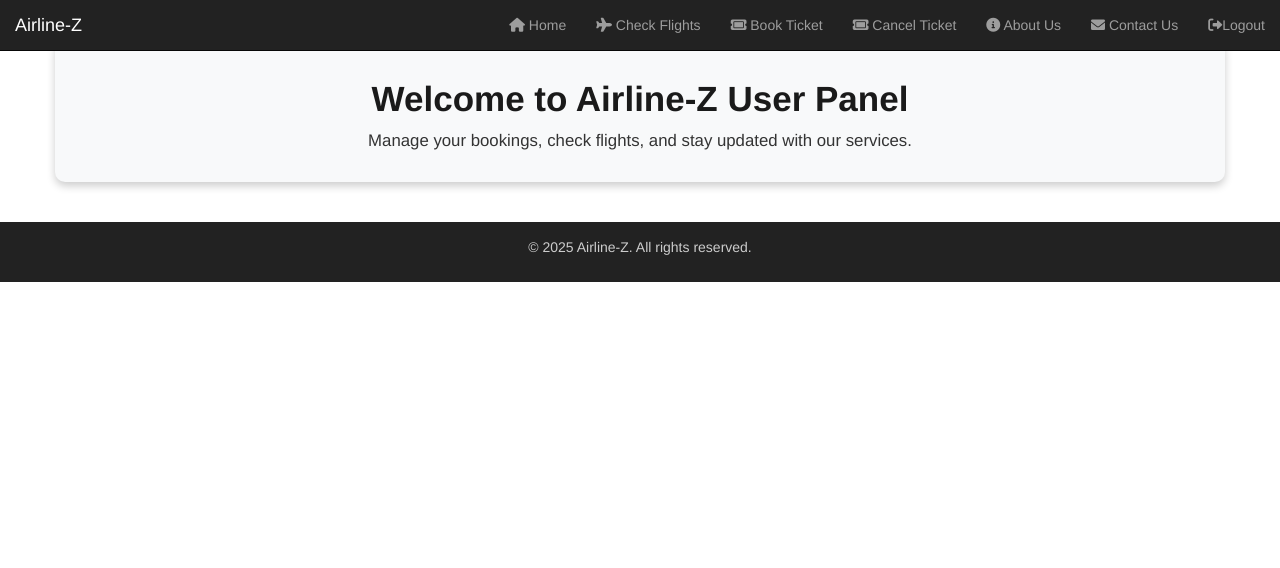
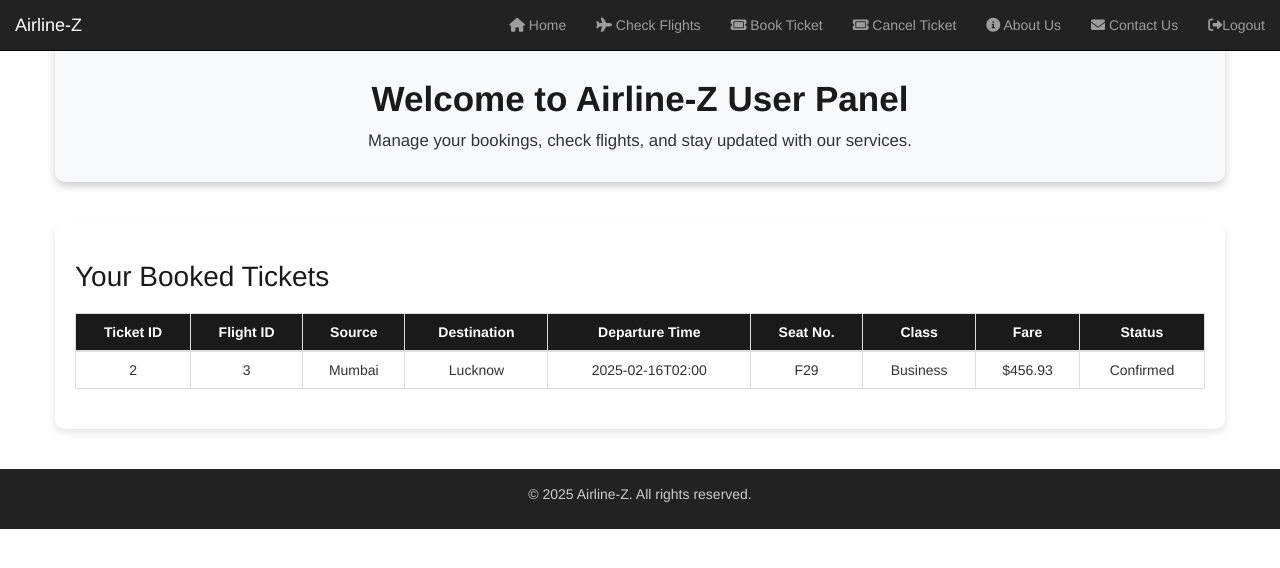
Before and after one commit to dibyasmitahati/Airline-Management-System, a Flask app: page /user/user-panel in a window 1280 px wide. Shown: the top 568 px of the page. Run offline with Flask 3, Linux system fonts and the light colour scheme; a user stored in the database is signed in; data comes from the database, SQL or seed files in the repository; both versions use the stored data as it was after the commit; some libraries are stand-ins or nearby versions.

Commit message:
Final Commit

```diff
--- a/app.py
+++ b/app.py
@@ -586,7 +586,39 @@ def user_logout():
 @app.route('/user/user-panel')
 @login_required
 def user_panel():
-    return render_template('user/user-panel.html')
+    try:
+        # Fetch the logged-in user's ID from the session
+        user_id = session.get('user_id')  # Get user_id from session
+
+        if not user_id:
+            flash("You must be logged in to access this page.", "warning")
+            return redirect(url_for('user_login'))
+
+        # Connect to the database
+        conn = get_db_connection()
+
+        # Fetch tickets associated with the logged-in user
+        tickets = conn.execute('''
+            SELECT t.ticket_id, t.flight_id, t.seat_no, t.date_of_journey, t.flight_class, t.fare, t.status,
+                   f.source, f.destination, f.departure_time, f.duration
+            FROM ticket t
+            JOIN flight f ON t.flight_id = f.flight_id
+            WHERE t.passenger_id IN (
+                SELECT passenger_id FROM passenger WHERE user_id = ?
+            )
+        ''', (user_id,)).fetchall()
+
+        conn.close()
+
+        # Convert the tickets to a list of dictionaries for easier use in the template
+        tickets_list = [dict(ticket) for ticket in tickets]
+
+        # Render the template with the tickets data
+        return render_template('user/user-panel.html', tickets=tickets_list)
+    except Exception as e:
+        print(f"Error fetching tickets: {e}")
+        flash("An error occurred while fetching your tickets. Please try again later.", "danger")
+        return render_template('user/user-panel.html', tickets=[])
 
 
 @app.route('/book-ticket', methods=['GET', 'POST'])
--- a/static/css/user/user-panel.css
+++ b/static/css/user/user-panel.css
@@ -43,3 +43,42 @@
     color: #fff;
     text-decoration: none;
 }
+
+/* Tickets Section Styling */
+.tickets-section {
+    margin: 40px auto;
+    padding: 20px;
+    background-color: #ffffff;
+    border-radius: 10px;
+    box-shadow: 0px 4px 8px rgba(0, 0, 0, 0.1);
+}
+
+.tickets-section h2 {
+    color: #1a1a1a;
+    font-size: 2em;
+    margin-bottom: 20px;
+}
+
+.tickets-section table {
+    width: 100%;
+    border-collapse: collapse;
+}
+
+.tickets-section th, .tickets-section td {
+    padding: 12px;
+    text-align: center;
+    border: 1px solid #ddd;
+}
+
+.tickets-section th {
+    background-color: #1a1a1a;
+    color: #ffffff;
+}
+
+.tickets-section tr:nth-child(even) {
+    background-color: #f8f9fa;
+}
+
+.tickets-section tr:hover {
+    background-color: #f1f1f1;
+}
--- a/templates/admin/admin-login.html
+++ b/templates/admin/admin-login.html
@@ -16,6 +16,9 @@
             </div>
             <button type="submit" class="login-button">Login</button>
         </form>
+
+        <button onclick="window.location.href='/'" class="return-button">Return to Home</button>
+
         <div id="message-container"></div>
         {% with messages = get_flashed_messages(with_categories=true) %}
             {% if messages %}
--- a/templates/user/login.html
+++ b/templates/user/login.html
@@ -22,6 +22,9 @@
                     <input type="password" class="form-control" id="password" name="password" required>
                 </div>
                 <button type="submit" class="btn btn-primary btn-block mt-3">Login</button>
+                <button type="button" class="btn btn-secondary btn-block mt-2" onclick="window.location.href='/'">
+                    Return to Home
+                </button>
             </form>
             <br>
             <p class="text-center">Don't have an account? <a href="{{ url_for('user_register') }}">Register here</a></p>
--- a/templates/user/register.html
+++ b/templates/user/register.html
@@ -81,6 +81,10 @@
                 </div>
 
                 <button type="submit" class="btn btn-primary btn-block mt-3">Register</button>
+                <button type="button" class="btn btn-secondary btn-block mt-2" onclick="window.location.href='/'">
+                    Return to Home
+                </button>
+
             </form>
             <br>
             <p class="text-center">Already have an account? <a href="{{ url_for('user_login') }}">Login here</a></p>
--- a/templates/user/user-panel.html
+++ b/templates/user/user-panel.html
@@ -36,11 +36,50 @@
     </div>
 </nav>
 
-    <!-- Welcome Section -->
-    <div class="container welcome-section">
-        <h1>Welcome to Airline-Z User Panel</h1>
-        <p>Manage your bookings, check flights, and stay updated with our services.</p>
-    </div>
+   <!-- Welcome Section -->
+<div class="container welcome-section">
+    <h1>Welcome to Airline-Z User Panel</h1>
+    <p>Manage your bookings, check flights, and stay updated with our services.</p>
+</div>
+
+<!-- Tickets Section -->
+<div class="container tickets-section">
+    <h2>Your Booked Tickets</h2>
+    {% if tickets %}
+        <table class="table table-bordered table-hover">
+            <thead>
+                <tr>
+                    <th>Ticket ID</th>
+                    <th>Flight ID</th>
+                    <th>Source</th>
+                    <th>Destination</th>
+                    <th>Departure Time</th>
+                    <th>Seat No.</th>
+                    <th>Class</th>
+                    <th>Fare</th>
+                    <th>Status</th>
+                </tr>
+            </thead>
+            <tbody>
+                {% for ticket in tickets %}
+                    <tr>
+                        <td>{{ ticket.ticket_id }}</td>
+                        <td>{{ ticket.flight_id }}</td>
+                        <td>{{ ticket.source }}</td>
+                        <td>{{ ticket.destination }}</td>
+                        <td>{{ ticket.departure_time }}</td>
+                        <td>{{ ticket.seat_no }}</td>
+                        <td>{{ ticket.flight_class }}</td>
+                        <td>${{ ticket.fare }}</td>
+                        <td>{{ ticket.status }}</td>
+                    </tr>
+                {% endfor %}
+            </tbody>
+        </table>
+    {% else %}
+        <p>No tickets found. Book a ticket to see it here!</p>
+    {% endif %}
+</div>
 
    <!-- Footer -->
    <footer class="footer">
```
Also changed, not shown: static/css/admin/admin-login.css (+19 -0 lines), static/css/user/login.css (+17 -0 lines), static/css/user/register.css (+18 -0 lines), airlinez_test.db.
